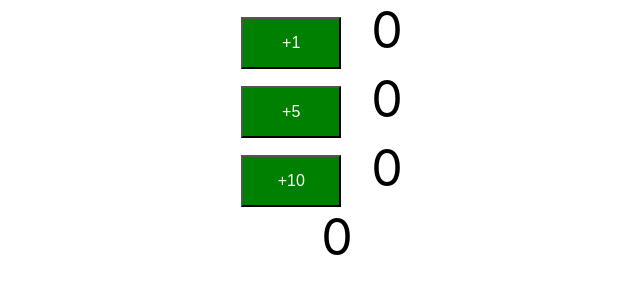
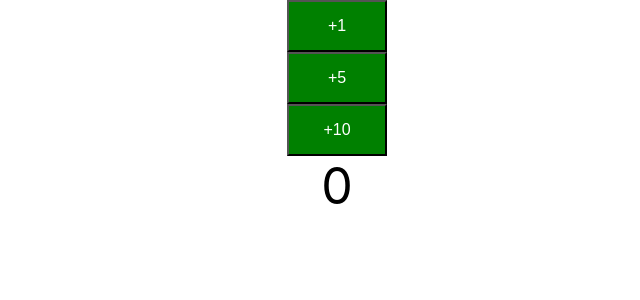
Before and after one commit to TechBrenda/todo-app, a React (Create React App) app in the folder todo-app/: page / in a window 1280 px wide. Shown: the top 300 px of the page, without its empty margins (303-943 px from the left). Built offline with nearby package versions, Linux system fonts and the light colour scheme.

Commit message:
Removed individual counters from buttons

```diff
--- a/todo-app/src/components/counter/CounterButton.js
+++ b/todo-app/src/components/counter/CounterButton.js
@@ -21,7 +21,6 @@ class CounterButton extends Component {
     return (
       <div className='counter'>
         <button onClick={this.increment}>+{this.props.by}</button>
-        <span className='count'>{this.state.counter}</span>
       </div>
     )
   }
```
